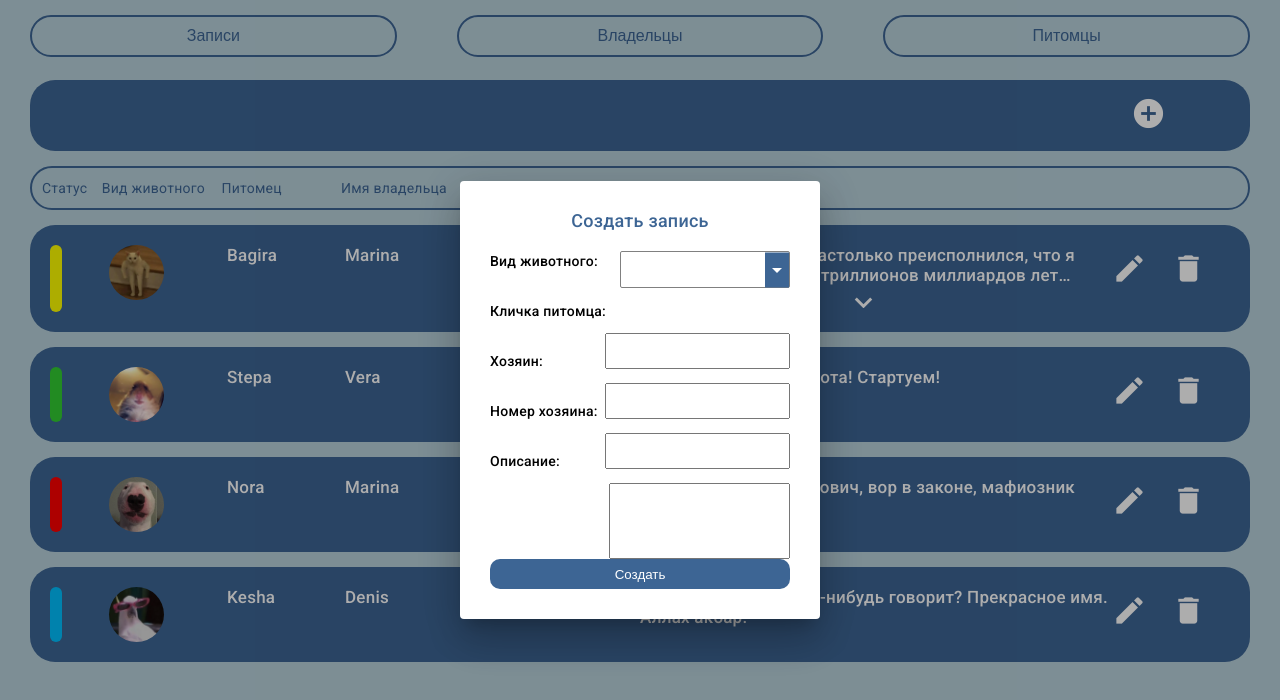
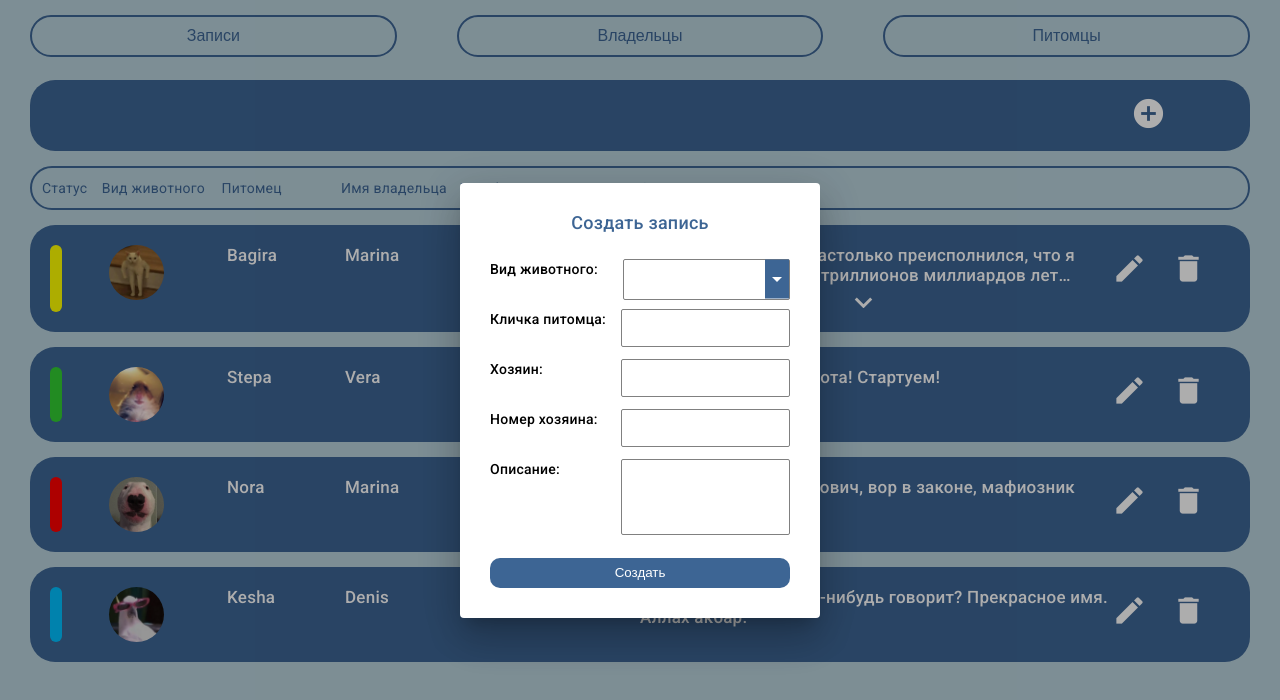
Before and after one commit to blinmarin/Vet_frontend, an Angular app: page / in a window 1280 px wide. Both pictures are taken after a click on the element "add_circle". Shown: the top 700 px of the page. Built offline with nearby package versions, Linux system fonts and the light colour scheme.

Commit message:
fix modal-window fonts

```diff
--- a/src/app/modules/appointments/components/create-appointment/create-appointment.component.html
+++ b/src/app/modules/appointments/components/create-appointment/create-appointment.component.html
@@ -1,9 +1,13 @@
 <app-modal-window>
   <ng-container body>
     <p class="head">Создать запись</p>
+    <!-- <div class="wrapper" *ngIf="expression">
+      <p class="text">Статус: </p>
+      <app-mar-select class="textarea" [typeVariants]='typesStatus'></app-mar-select>
+    </div> -->
     <div class="wrapper">
       <p class="text">Вид животного: </p>
-      <app-mar-select class="textarea" [typeVariants]='types' (typeSelectOption)='getSelectOption($event)'></app-mar-select>
+      <app-mar-select class="textarea" [typeVariants]='typesAnimals' (typeSelectOption)='getSelectOptionAnimal($event)'></app-mar-select>
     </div>
     <div class="wrapper">
       <p class="text">Кличка питомца: </p>
--- a/src/app/modules/appointments/components/create-appointment/create-appointment.component.scss
+++ b/src/app/modules/appointments/components/create-appointment/create-appointment.component.scss
@@ -7,30 +7,39 @@
 }
 
 .wrapper{
+  display: grid;
+  grid-template-columns: 1fr 1fr;
   height: 50px;
 }
 
 .wrapper-description{
+  display: grid;
+  grid-template-columns: 1fr 1fr;
   height: 80px;
 }
 
 .text{
   font-size: 14px;
   font-weight: 500;
-  display: inline-block;
+  margin-top: 6px;
+  margin-bottom: 6px;
 }
 
 .textarea{
- // padding: 5px;
- // margin: 5px;
-  display: inline-block;
-  float: right;
-  height: 30px;
+ margin-top: 6px;
+ margin-bottom: 6px;
+  font-family: Roboto, "Helvetica Neue", sans-serif;
+  font-size: 16px;
+  width: 160px;
+  border: 1px solid gray;
+  border-radius: 2px;
+  padding-left: 5px !important;
 }
 
 .description{
   height: 70px;
   resize: none;
+
 }
 
 .button-wrapper{
@@ -51,7 +60,5 @@
     transition-duration: 0.2s;
     transform: scale(1.05);
   }
-
 }
-
 }
--- a/src/app/modules/appointments/components/create-appointment/create-appointment.component.ts
+++ b/src/app/modules/appointments/components/create-appointment/create-appointment.component.ts
@@ -17,12 +17,17 @@ import { selectModel } from 'src/app/modules/common/components/mar-select/models
 })
 export class CreateAppointmentComponent {
   textInput_type!: AnimalType;
+  textInput_status!: AppointmentStatus;
 
   constructor(public matDialog: MatDialog){}
 
 
-  getSelectOption(event: any){
+  getSelectOptionAnimal(event: any){
     this.textInput_type = event;
+  }
+
+  getSelectOptionStatus(event: any){
+    this.textInput_status = event;
   }
 
 
@@ -69,10 +74,17 @@ export class CreateAppointmentComponent {
 
 
 
-  types: selectModel[] = [
+  typesAnimals: selectModel[] = [
     {value: AnimalType.cat, view: 'котик'},
     {value: AnimalType.dog, view: 'пёсик'},
     {value: AnimalType.hamster, view: 'хомячок'},
     {value: AnimalType.parrot, view: 'попугайчик'},
   ];
+
+  typesStatus: selectModel[] = [
+    {value: AppointmentStatus.registered, view: 'Клиент записан'},
+    {value: AppointmentStatus.completed, view: 'Приём проведен'},
+    {value: AppointmentStatus.rescheduled, view: 'Запись перенесена'},
+    {value: AppointmentStatus.canceled, view: 'Запись проведена'},
+  ];
 }
--- a/src/app/modules/common/components/icons-button/mar-create-button/mar-create-button.component.html
+++ b/src/app/modules/common/components/icons-button/mar-create-button/mar-create-button.component.html
@@ -1,3 +1,3 @@
 <div>
-    <mat-icon title="Создать запись" (click)='openModal()'>add_circle</mat-icon>
+    <mat-icon title="Создать запись">add_circle</mat-icon>
 </div>
--- a/src/app/modules/common/components/icons-button/mar-create-button/mar-create-button.component.ts
+++ b/src/app/modules/common/components/icons-button/mar-create-button/mar-create-button.component.ts
@@ -6,7 +6,5 @@ import { Component } from '@angular/core';
   styleUrls: ['./mar-create-button.component.scss']
 })
 export class MarCreateButtonComponent {
-  openModal(){
 
-  }
 }
--- a/src/app/modules/common/components/mar-grid-panel/mar-grid-panel.component.ts
+++ b/src/app/modules/common/components/mar-grid-panel/mar-grid-panel.component.ts
@@ -8,6 +8,8 @@ import { Component, EventEmitter, Output } from '@angular/core';
 export class MarGridPanelComponent {
   @Output() showDialogClick = new EventEmitter();
 
+
+
   showDialog(){
     this.showDialogClick.emit()
   }
--- a/src/app/modules/common/components/mar-select/mar-select.component.html
+++ b/src/app/modules/common/components/mar-select/mar-select.component.html
@@ -1,5 +1,4 @@
-<div class="form">
+
   <mat-select class="arrow">
     <mat-option (click)="sendSelectOption(item.value)" *ngFor="let item of typeVariants" [value]='item.view'>{{item.view}}</mat-option>
   </mat-select>
-</div>
--- a/src/app/modules/common/components/mar-select/mar-select.component.scss
+++ b/src/app/modules/common/components/mar-select/mar-select.component.scss
@@ -1,10 +1,6 @@
-.form{
-  border: 1px solid gray;
-  height: 35px;
-  width: 168px;
-  border-radius: 2px;
-
-
+::ng-deep .mat-mdc-select{
+  height: 39px;
+  width: 160px;
 }
 
 ::ng-deep .mat-mdc-select-arrow{
@@ -23,12 +19,9 @@
   height: 100%;
 }
 
-::ng-deep .mat-mdc-select{
-  height: 100%;
-}
-
 ::ng-deep .mat-mdc-select-value-text{
-  margin: 10px;
+  font-family: Roboto, "Helvetica Neue", sans-serif;
+  font-size: 16px;
 }
 ::ng-deep .mat-mdc-select-arrow svg{
 
```
